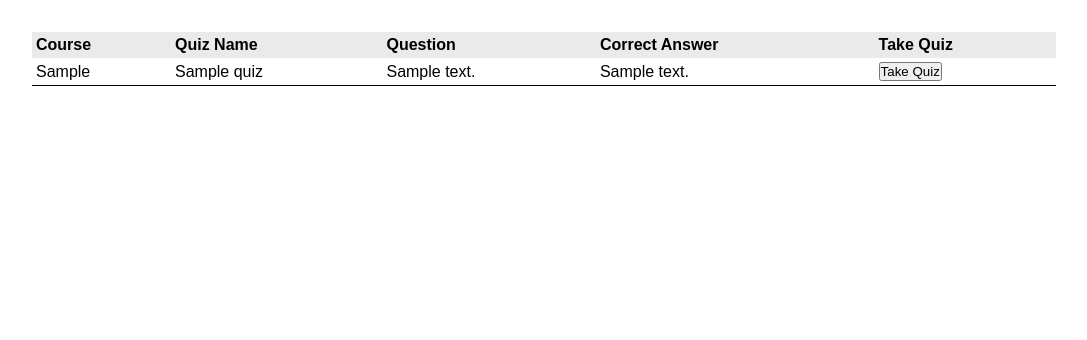
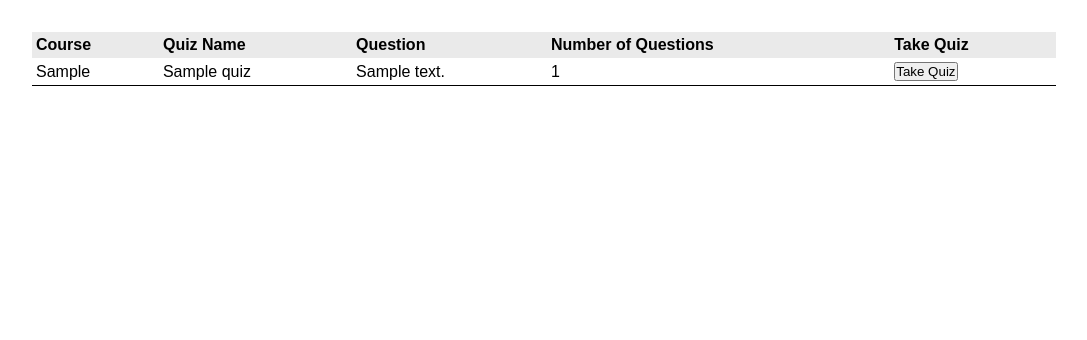
Before and after one commit to borvath/Flask_QuizWebsite, a Flask app: page /quizzes in a window 1280 px wide. Shown: the part 80-420 px from the top of the page, without its empty margins (0-1087 px from the left). Run offline with Flask 3, Linux system fonts and the light colour scheme; tables that the repository leaves empty hold one stand-in row (values such as "Sample post").

Commit message:
changed it to num of questions

```diff
--- a/templates/viewQuiz.html
+++ b/templates/viewQuiz.html
@@ -18,7 +18,7 @@
             <th>Course</th>
             <th>Quiz Name</th>
             <th>Question</th>
-            <th>Correct Answer</th>
+            <th>Number of Questions</th>
             <th>Take Quiz</th>
         </tr>
 
@@ -29,7 +29,7 @@
                 <td>{{ quizzes.course }}</td>
                 <td>{{ quizzes.name }}</td>
                 <td>{{ quizzes.questions[0].question_text}}</td>
-                <td>{{ quizzes.questions[0].answers[0].answer_text}}</td>
+                <td>{{ quizzes.questions | length}}</td>
                 <td>
                     <form action="{{ url_for('take_quiz') }}" method="post">
                         <input type="hidden" name="quiz_id" value="{{ quizzes.id }}">
@@ -47,7 +47,7 @@
                             <td>{{ quiz.course }}</td>
                             <td>{{ quiz.name }}</td>
                             <td>{{ quiz.questions[0].question_text}}</td>
-                            <td>{{ quiz.questions[0].answers[0].answer_text}}</td>
+                            <td>{{ quiz.questions | length }}</td>
                             <td>
                                 <form action="{{ url_for('take_quiz') }}" method="post">
                                     <input type="hidden" name="quiz_id" value="{{ quizzes.id }}">
```
